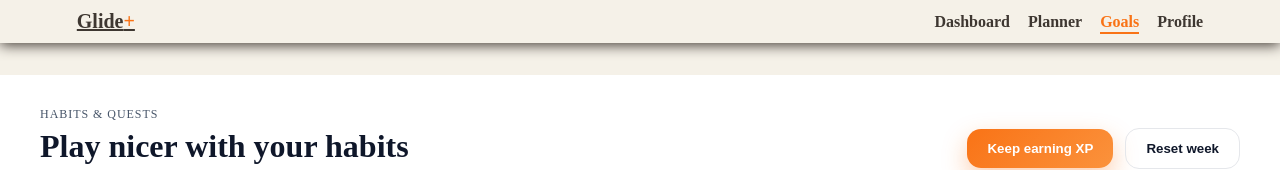
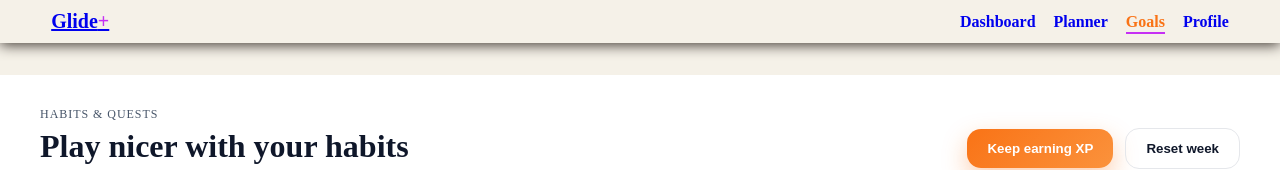
Before and after one commit to hannaberhanne/glide-capstone, a React (Vite) app in the folder frontend/: page /goals in a window 1280 px wide. Shown: the top 170 px of the page. Built offline with nearby package versions, Linux system fonts and the light colour scheme; no server answers.

Commit message:
added color

```diff
--- a/frontend/src/App.css
+++ b/frontend/src/App.css
@@ -13,13 +13,15 @@ html, body, #root {
 :root {
   --bg-color: #F5F1E8;
   --text-color: #3E3731;
-  --highlight-color: #AE2DD5;
+  --highlight-color: #C630F4;
+  --achievement-color: #A58F1C;
 }
 
 :root.dark {
   --bg-color: #3E3731;
   --text-color: #F5F1E8;
   --highlight-color: #C630F4;
+  --achievement-color: #D4A574;
 }
 
 
--- a/frontend/src/components/Layout.css
+++ b/frontend/src/components/Layout.css
@@ -5,26 +5,24 @@
   left: 0;
   width: 100%;
   box-shadow: 0 2px 14px var(--text-color);
-  z-index: 50;
 }
 
 .header-inner {
   max-width: 1920px;
   margin: 0 auto;
-  padding: 10px 6vw;
+  padding: 10px 4vw;
   display: flex;
   align-items: center;
   justify-content: space-between;
 }
 
 .logo {
-  font-weight: 800;
+  font-weight: 700;
   font-size: 20px;
-  color: var(--header-text);
 }
 
 .plus {
-  color: var(--accent);
+  color: var(--highlight-color);
 }
 
 .nav-links {
@@ -35,7 +33,6 @@
 
 .nav-links a {
   text-decoration: none;
-  color: var(--header-text);
   font-weight: 600;
   position: relative;
   transition: color 0.2s ease;
@@ -48,7 +45,7 @@
   bottom: -3px;
   width: 0%;
   height: 2px;
-  background-color: var(--accent);
+  background-color: var(--highlight-color);
   transition: width 0.2s ease;
 }
 
```
